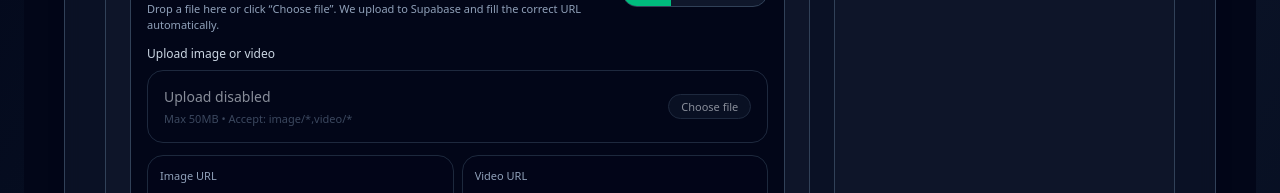
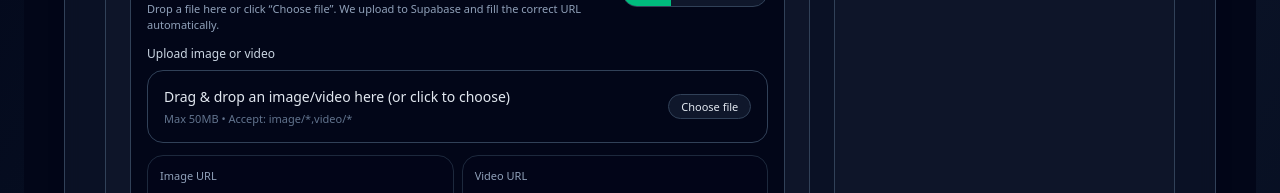
Before and after one commit to Hypnohippy/root-health-ops-dashboard1, a Next.js app: page /dashboard in a window 1280 px wide. Shown: the part 542-735 px from the top of the page. Built offline with nearby package versions, Linux system fonts and the light colour scheme; no server answers.

Commit message:
Update page.tsx

```diff
--- a/app/dashboard/page.tsx
+++ b/app/dashboard/page.tsx
@@ -823,7 +823,7 @@ export default function DashboardHomePage() {
                     helpText="Drag & drop an image/video here (or click to choose)"
                     accept="image/*,video/*"
                     maxMb={50}
-                    disabled={!organisationId || loadingAccounts}
+                    disabled={loadingAccounts}
                     onUploaded={onUploadedQuickBlast}
                   />
                 </div>
```
